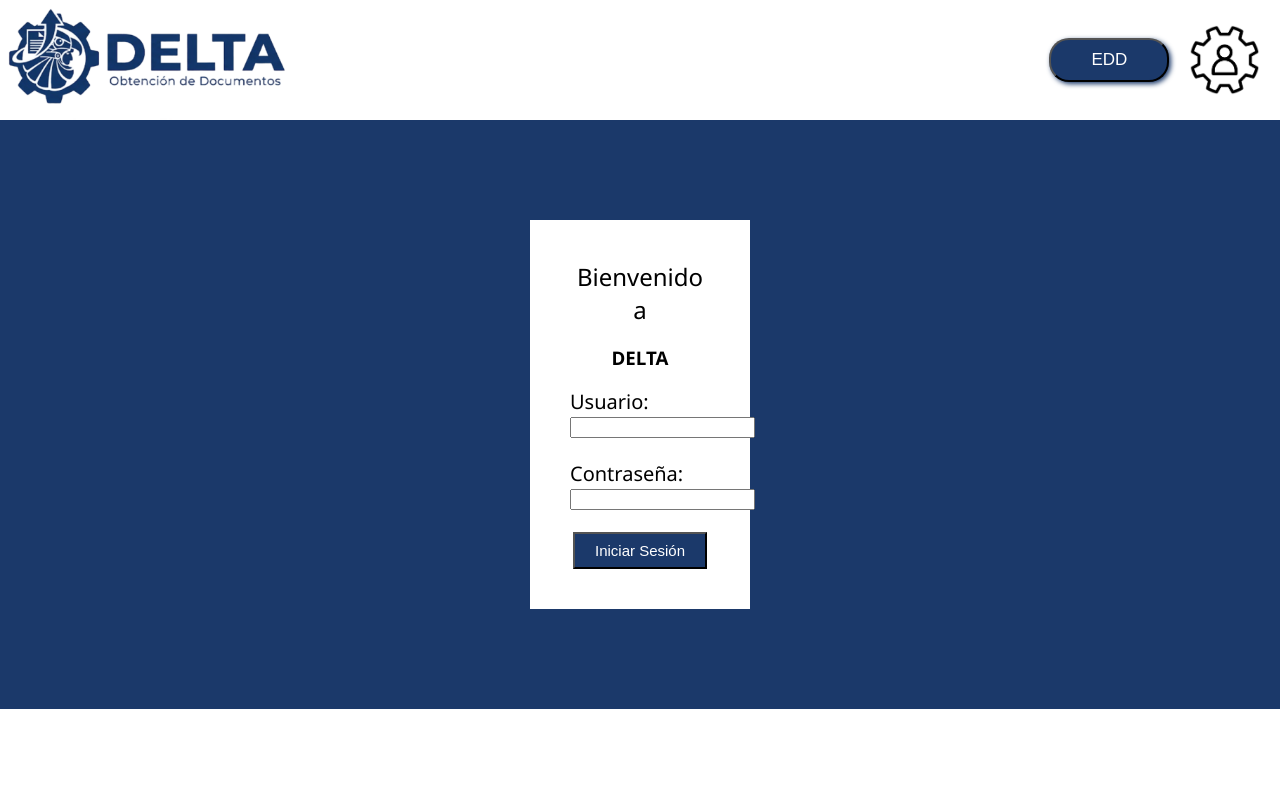
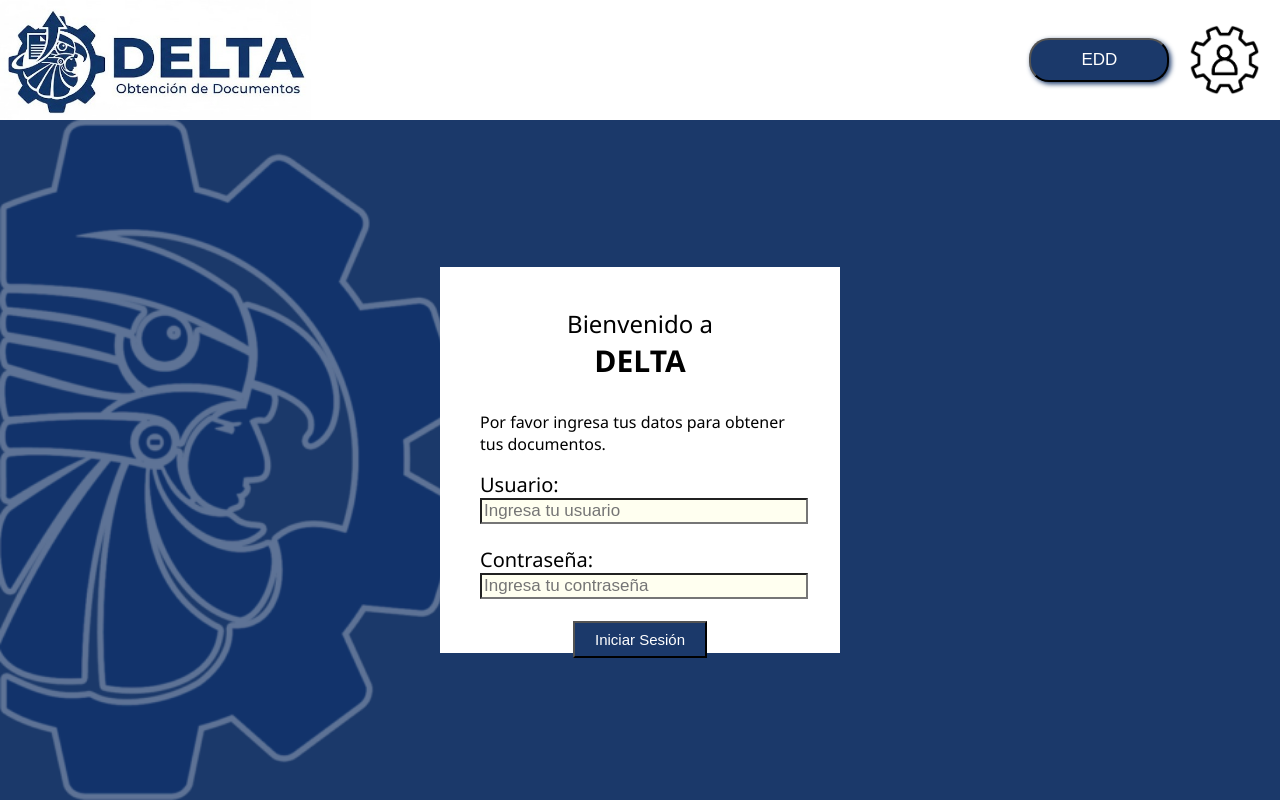
Before and after one commit to VixGod/ProyectoIngSw, a plain HTML site: page index.html in a window 1280 px wide. Drawn offline with Linux system fonts and the light colour scheme.

Commit message:
interfaz de login terminada

```diff
--- a/estilos.css
+++ b/estilos.css
@@ -1,5 +1,6 @@
 :root{
     --azul:#1b396a;
+    --inputfondo: #fffff0;
 }
 
 body{
@@ -18,7 +19,7 @@ header button{
     background: var(--azul);
     color: white;
     font-size: 17px;
-    padding: 10px 40px;
+    padding: 10px 50px;
     border-radius: 20px;
     margin-right: 20px;
     box-shadow: #1b396a 2px 2px 5px;
@@ -34,20 +35,32 @@ header div{
 section{
     background: var(--azul);
     font-family: 'Segoe UI', Tahoma, Geneva, Verdana, sans-serif;
-    padding: 100px 0px;
+    margin: 0;
+    display: flex;
+    justify-content: center;
+    align-items: center;
+    height: calc(100vh - 120px);
+    position: relative;
 }
-article{
+.login{
     background: white;
-    margin: 0px 530px;
+    width: 25%;
+    height: 45%;
     padding: 40px;
+    z-index: 2;
 }
 h2{
     text-align: center;
     margin: 0%;
     font-weight: 400;
+    margin: 0%;
 }
 h1{
     text-align: center;
+    margin: 0%;
+    font-weight: 900;
+    font-size: 30px;
+    margin-bottom: 30px;
 }
 section button{
     display: flex;
@@ -60,3 +73,24 @@ section button{
 label{
     font-size: 20px;
 }
+.login input{
+    width: 100%;
+    font-size: 17px;
+}
+.logofondo{
+    position: absolute;
+    z-index: 1;
+    opacity: 30%;
+    height: 100%;
+    left: 0;
+}
+
+section img{
+    height: 100%;
+    width: auto;
+    display: block;
+}
+
+input:required:invalid {
+  background: var(--inputfondo);
+}
--- a/index.html
+++ b/index.html
@@ -8,26 +8,28 @@
 </head>
 <body>
     <header>
-        <img class="logo" src="Recursos-img/logo.png" alt="Logo">
+        <img class="logo" src="Recursos-img/logo.jpeg" alt="Logo">
         <div>
             <button onclick="window.open('https://edd.tecnm.mx/docentes/index.php', '_blank');">EDD</button>
-            <img src="Recursos-img/engranaje.png" alt="engranaje" class="engranaje">
+            <img src="../Recursos-img/engranaje.png" alt="engranaje" class="engranaje">
         </div>
     </header>
     <section>
-        <article>
+        <article class="login">
             <h2>Bienvenido a</h2>
             <h1>DELTA</h1>
+            <p>Por favor ingresa tus datos para obtener tus documentos.</p>
             <form action="procesar_login.php" method="POST">
                 <label for="username">Usuario:</label> <br>
-                <input type="text" id="username" name="username" required>
+                <input type="text" id="username" name="username" value="" placeholder="Ingresa tu usuario" required>
                 <BR></BR>
                 <label for="password">Contraseña:</label> <br>
-                <input type="password" id="password" name="password" required>
+                <input type="password" id="password" name="password" placeholder="Ingresa tu contraseña" required>
                 <BR></BR>
                 <button type="submit">Iniciar Sesión</button>
             </form>
         </article>
+        <article class="logofondo"><img src="Recursos-img/LOGO_TECNM.png" alt="Logo tecnm"></article>
     </section>
 </body>
 </html>
```
Also changed, not shown: Recursos-img/LOGO_TECNM.png (added), Recursos-img/logo.jpeg (added), Recursos-img/logo.png (deleted).
